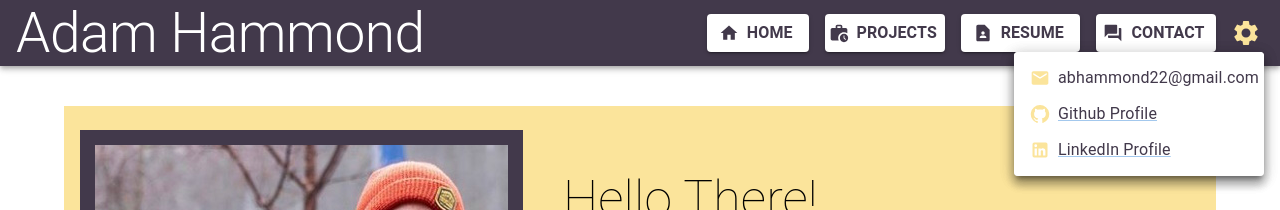
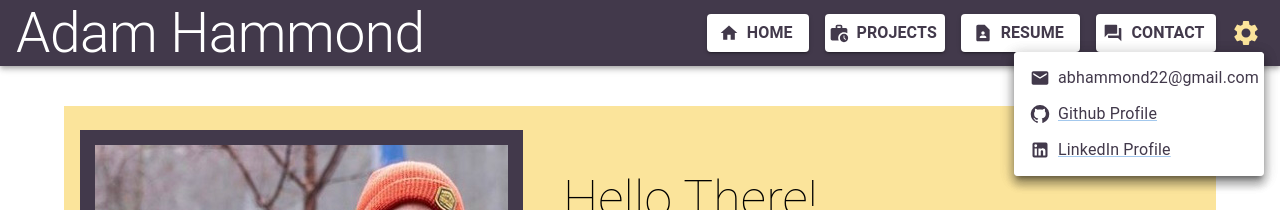
Before and after one commit to adamhammond22/React-Website, a React (Create React App) app: page /#/ in a window 1280 px wide. Both pictures are taken after a click on the button "CONTACT". Shown: the top 210 px of the page. Built offline with nearby package versions, Linux system fonts and the light colour scheme.

Commit message:
Finished refactor, added comments & cleaned up
Minor comments added to all
- Education has custom border around the degree
- Small graphical changes, contact button color is improved

```diff
--- a/src/App.jsx
+++ b/src/App.jsx
@@ -20,7 +20,8 @@ export const allLinks = {
 }
 
 
-/* Lazyload the Home and Projects imports, why load both costly components when only one is ever displayed at a time? */
+/* Lazyload the Home and Projects imports, why load both costly components
+  when only one is ever displayed at a time? */
 const Home = lazy(() => import('./routes/Home'));
 const Projects = lazy(() => import('./routes/Projects'));
 
--- a/src/Components.jsx
+++ b/src/Components.jsx
@@ -145,7 +145,7 @@ function CustomNavbar(props) {
               sx={{height:'auto', width:250}}>
               {/* Email Item */}
               <MenuItem onClick={() => handleCopyEmailToClipboard()}>
-                <EmailIcon color ='NavbarFunctionalIcons' sx={{height:20, width:20, mr:1}}/>
+                <EmailIcon color ='NavbarContactListIcons' sx={{height:20, width:20, mr:1}}/>
                 <Typography variant='p4' color='NavbarButtons.contrastText'>
                   {allLinks.email}
                 </Typography>
@@ -154,7 +154,7 @@ function CustomNavbar(props) {
               {/* Github Item */}
               <MuiLink href= {allLinks.github} target="_blank">
                 <MenuItem>
-                  <GitHubIcon color ='NavbarFunctionalIcons' sx={{height:20, width:20, mr:1}}/>
+                  <GitHubIcon color ='NavbarContactListIcons' sx={{height:20, width:20, mr:1}}/>
                   <Typography variant='p4' color='NavbarButtons.contrastText'>
                     Github Profile
                   </Typography>
@@ -164,7 +164,7 @@ function CustomNavbar(props) {
               {/* Linkedin Item */}
               <MuiLink href= {allLinks.linkedin} target="_blank">
                 <MenuItem>
-                  <LinkedInIcon color ='NavbarFunctionalIcons' sx={{height:20, width:20, mr:1}}/>
+                  <LinkedInIcon color ='NavbarContactListIcons' sx={{height:20, width:20, mr:1}}/>
                   <Typography variant='p4' color='NavbarButtons.contrastText'>
                     LinkedIn Profile
                   </Typography>
--- a/src/Contexts.js
+++ b/src/Contexts.js
@@ -1,3 +1,5 @@
+/* Contexts.js initalizes the contexts reference and provides it to other modules */
+
 import React from 'react';
 
 const ThemeStateContext = React.createContext();
--- a/src/HomeContent.jsx
+++ b/src/HomeContent.jsx
@@ -87,7 +87,7 @@ const leftContentBoxes = () => {
         Education
         </Typography>
         <Box sx = {{mt: 2}}>
-          <Box sx = {{border: 2, padding: 1, mb: 1}} >
+          <Box sx = {{border: 2, padding: 1, mb: 1, borderColor: 'HomeLeftPanel.light'}} >
           <Typography variant = "p3">
             <b>B.S. Computer Science</b><br />
             University of California Santa Cruz<br />
--- a/src/Themes.js
+++ b/src/Themes.js
@@ -1,3 +1,5 @@
+/* Themes.js defines our themes lightmode and darkmode */
+
 import {createTheme} from '@mui/material/styles';
 
 /* ============================== Shared Values============================== */
@@ -10,8 +12,6 @@ import {createTheme} from '@mui/material/styles';
     sm: 600,
     md: 1030,
     lg: 1200,
-    // kind of hack-ey way to break experience
-    experiencebr: 1430,
     xl: 1536,
   },
 }
@@ -117,11 +117,16 @@ const darkTheme = {
       main: '#BB86FC', //bright purple
       contrastText: '#121212', //black
     },
+    NavbarContactListIcons: { // For the icons in the navbar list
+      main: '#1f1f1f', //dark grey
+    },
 
     /* Homepage Colors */
     HomeLeftPanel: {
       main: '#1F1F1F', //dark grey
       contrastText: '#fff', //clean white
+      /* For the Border around the degree */
+      light: '#BB86FC', //bright purple
     },
     HomeRightPanel: {
       main: '#1F1F1F', //dark grey
@@ -130,7 +135,6 @@ const darkTheme = {
     HomeFunctionalIcons: {
       main: '#BB86FC', //bright purple
     },
-
     HomeGreetingPanel: {
       main: '#444444', //light grey
       contrastText: '#fff', //clean white
@@ -138,7 +142,7 @@ const darkTheme = {
       dark: '#1F1F1F', //dark grey
     },
     HomeGreetingIcons: {
-      main: '#fff', //clean white
+      main: '#BB86FC', //bright purple
     },
 
     /* Project Colors */
@@ -166,6 +170,8 @@ const darkTheme = {
     },
 
   },
+
+  /* Shared styles & values */
   typography: typographyStyles,
   breakpoints: breakpointValues,
 
@@ -188,9 +194,6 @@ const darkTheme = {
     }
   },
 };
-// https://www.color-hex.com/color-palette/1022622
-
-
 
 
 /* ============================== Light Theme ============================== */
@@ -209,11 +212,16 @@ const lightTheme = {
     NavbarFunctionalIcons: { //Handles settings and collpsedNB
       main: '#fbe49b', //yellow
     },
+    NavbarContactListIcons: { // For the icons in the navbar list
+      main: '#42394b',//less deep purple
+    },
 
     /* Homepage Colors */
     HomeLeftPanel: {
       main: '#42394b', //less deep purple
       contrastText: '#fff', //clean white
+      /* For the Border around the degree */
+      light: '#fbe49b', //yellow
     },
     HomeRightPanel: {
       main: '#fbe49b', //yellow
@@ -222,7 +230,6 @@ const lightTheme = {
     HomeFunctionalIcons: {
       main: '#fff', //clean white
     },
-
     HomeGreetingPanel: {
       main: '#fbe49b', //yellow
       contrastText: 'black',
@@ -258,8 +265,11 @@ const lightTheme = {
     },
 
   },
+
+  /* Shared styles & values */
   typography: typographyStyles,
   breakpoints: breakpointValues,
+
   /* Override Drawer Background for CollapsedNB */
   components: {
     MuiDrawer: {
```
Also changed, not shown: src/helperFunctions.js (+5 -3 lines), 1 other file (tests, documents, lock files or other folders).
